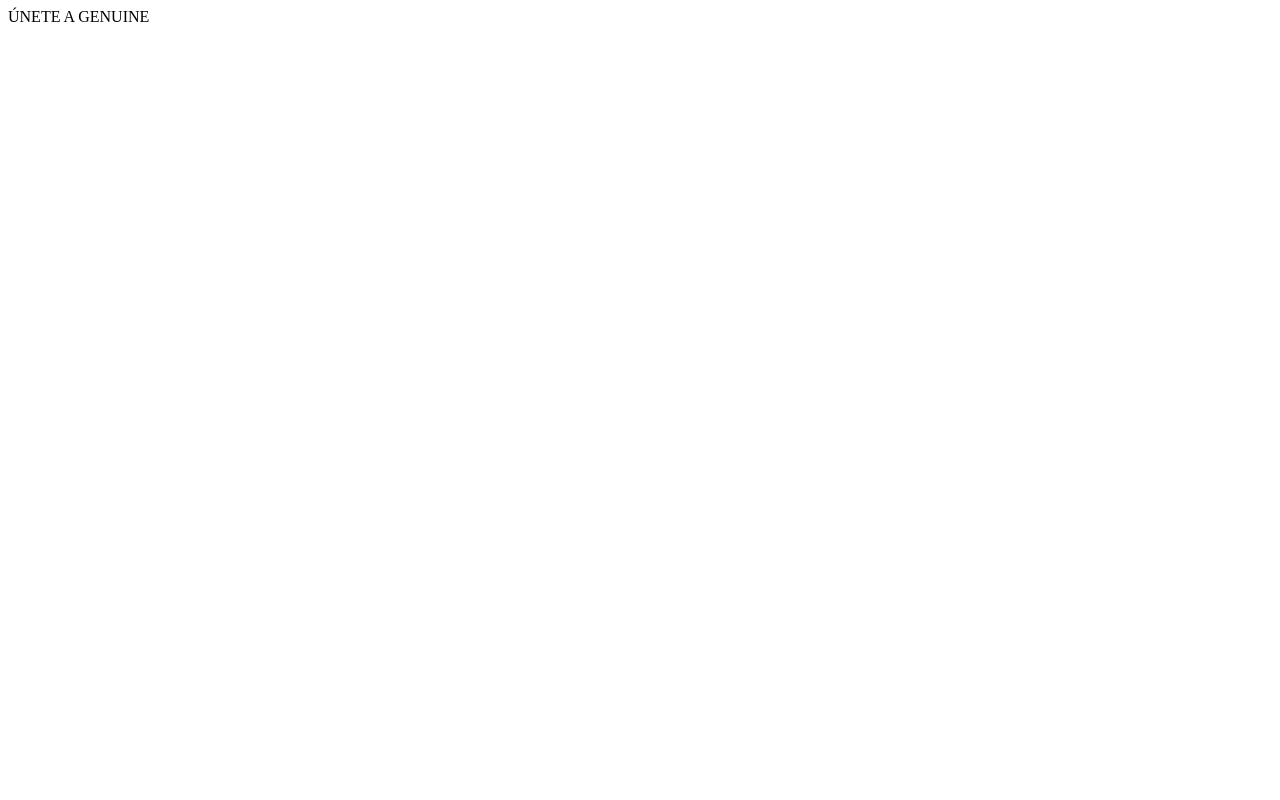
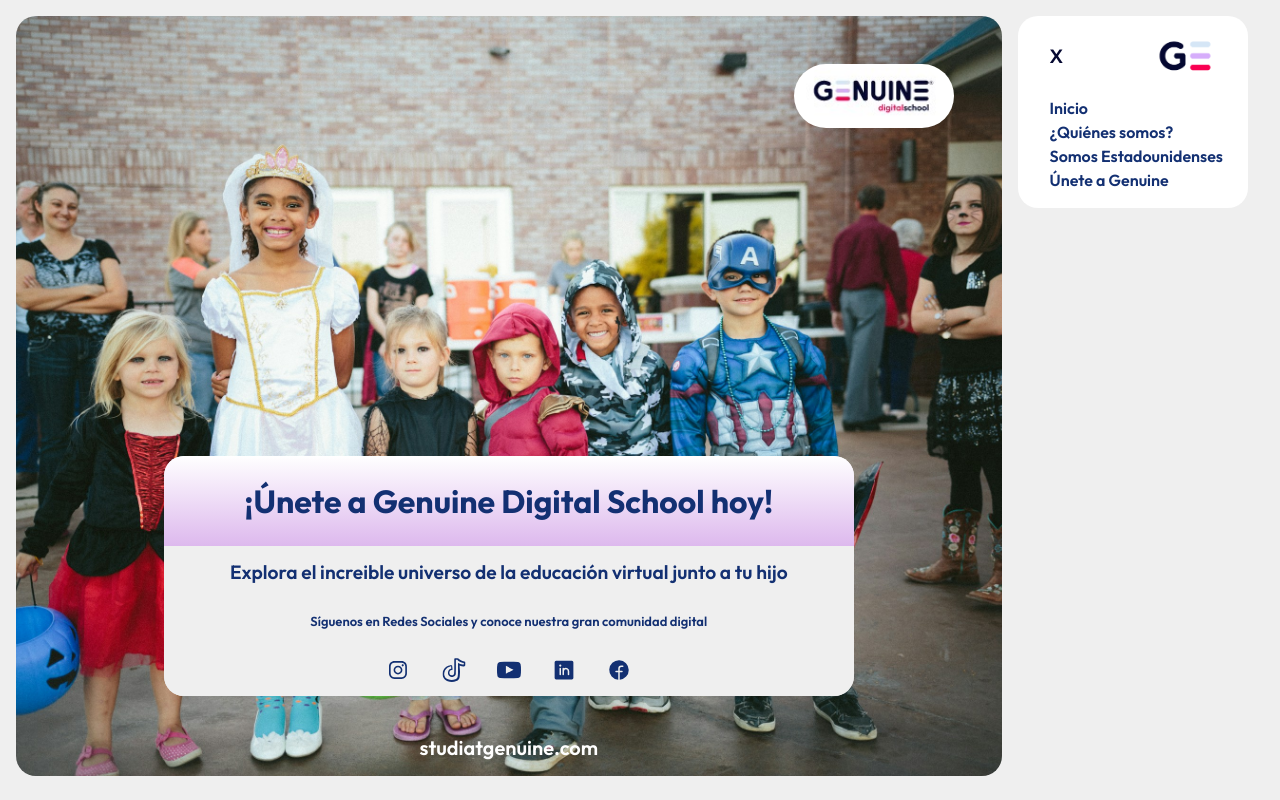
Before and after one commit to juampi85/genuine-lab-prueba-tecnica, a plain HTML site: page unete.html in a window 1280 px wide. Drawn offline with Linux system fonts and the light colour scheme.

Commit message:
Finaliza view de Únete a Genuine formato desktop

```diff
--- a/styles/index.css
+++ b/styles/index.css
@@ -125,7 +125,6 @@ section {
   border-radius: 0 20px 20px 0;
   margin-top: 1rem;
   margin-left: 2rem;
-  /* padding-bottom: 0.5rem; */
 
   & a {
     background-color: transparent;
--- a/styles/unete.css
+++ b/styles/unete.css
@@ -0,0 +1,184 @@
+* {
+  margin: 0;
+  padding: 0;
+  box-sizing: border-box;
+  background-color: #efefef;
+}
+
+.container {
+  height: 100vh;
+  display: flex;
+}
+
+section {
+  border-radius: 20px;
+  height: 15rem;
+}
+
+main {
+  margin: 1rem;
+  margin-bottom: 0.5rem;
+  border-radius: 20px;
+  align-items: center;
+  display: flex;
+  flex-direction: column;
+  width: 77vw;
+  height: 95vh;
+  background-image: url('../images/niños.jpg');
+  background-size: cover;
+  background-position: bottom;
+  position: relative;
+}
+
+.genuine-logo {
+  height: 4rem;
+  width: 10rem;
+  position: absolute;
+  top: 3rem;
+  right: 3rem;
+  border-radius: 2rem;
+  padding: 0.25rem;
+  background-color: #fff;
+}
+
+.cartel-unete {
+  position: absolute;
+  width: 70%;
+  height: 15rem;
+  bottom: 5rem;
+  display: flex;
+  flex-direction: column;
+  border-top-left-radius: 20px;
+  border-top-right-radius: 20px;
+  border-bottom-left-radius: 20px;
+  border-bottom-right-radius: 20px;
+}
+
+.bicolor {
+  background: rgb(255, 255, 255);
+  background: linear-gradient(
+    180deg,
+    rgba(255, 255, 255, 1) 0%,
+    rgba(217, 172, 237, 0.8099614845938375) 100%
+  );
+  height: 9rem;
+  width: 100%;
+  display: grid;
+  place-content: center;
+  border-top-left-radius: 20px;
+  border-top-right-radius: 20px;
+  font-family: 'Outfit', sans-serif;
+  font-optical-sizing: auto;
+  font-weight: 600;
+  font-style: normal;
+  color: #133072;
+
+  & h1 {
+    background-color: transparent;
+    text-align: center;
+  }
+}
+
+.blanco {
+  width: 100%;
+  height: 100%;
+  border-bottom-left-radius: 20px;
+  border-bottom-right-radius: 20px;
+  display: flex;
+  flex-direction: column;
+  justify-content: space-around;
+  align-items: center;
+}
+
+.explora {
+  font-family: 'Outfit', sans-serif;
+  font-optical-sizing: auto;
+  font-weight: 600;
+  font-style: normal;
+  color: #133072;
+  font-size: larger;
+}
+
+.siguenos {
+  font-family: 'Outfit', sans-serif;
+  font-optical-sizing: auto;
+  font-weight: 600;
+  font-style: normal;
+  color: #133072;
+  font-size: small;
+}
+
+.icons {
+  display: flex;
+  justify-content: space-around;
+  width: 40%;
+
+  & img {
+    height: 1.5rem;
+  }
+}
+
+.study {
+  position: absolute;
+  bottom: 1rem;
+  font-family: 'Outfit', sans-serif;
+  font-optical-sizing: auto;
+  font-weight: 600;
+  font-style: normal;
+  color: white;
+  background-color: transparent;
+  font-size: 1.25rem;
+}
+
+.menu {
+  height: 12rem;
+  background-color: #fff;
+  margin: 1rem 1rem 0 0;
+  width: 18vw;
+}
+
+.menu-logo {
+  height: 25%;
+  display: flex;
+  justify-content: space-between;
+  background-color: white;
+  align-items: center;
+  margin-top: 1rem;
+  padding: 0 2rem;
+  border-radius: 20px;
+
+  & p {
+    background-color: white;
+    font-size: 1.2rem;
+    font-family: 'Outfit', sans-serif;
+    font-optical-sizing: auto;
+    font-weight: 600;
+    font-style: normal;
+    color: #050831;
+  }
+
+  & img {
+    height: 2.5rem;
+  }
+}
+
+.menu-navbar {
+  height: 6rem;
+  display: flex;
+  flex-direction: column;
+  justify-content: space-around;
+  background-color: #fff;
+  border-radius: 0 20px 20px 0;
+  margin-top: 1rem;
+  margin-left: 2rem;
+
+  & a {
+    background-color: transparent;
+    text-decoration: none;
+    color: #133072;
+    font-family: 'Outfit', sans-serif;
+    font-optical-sizing: auto;
+    font-weight: 600;
+    font-style: normal;
+  }
+}
--- a/unete.html
+++ b/unete.html
@@ -1,11 +1,58 @@
 <!DOCTYPE html>
 <html lang="es">
-<head>
-  <meta charset="UTF-8">
-  <meta name="viewport" content="width=device-width, initial-scale=1.0">
-  <title>Únete a Genuine</title>
-</head>
-<body>
-  ÚNETE A GENUINE
-</body>
+  <head>
+    <meta charset="UTF-8" />
+    <meta name="viewport" content="width=device-width, initial-scale=1.0" />
+    <!-- Google Fonts -->
+    <link rel="preconnect" href="https://fonts.googleapis.com" />
+    <link rel="preconnect" href="https://fonts.gstatic.com" crossorigin />
+    <link
+      href="https://fonts.googleapis.com/css2?family=Outfit:wght@100..900&display=swap"
+      rel="stylesheet"
+    />
+    <!-- CSS File -->
+    <link rel="stylesheet" href="./styles/unete.css" />
+    <title>Únete a Genuine</title>
+  </head>
+  <body>
+    <div class="container">
+      <main>
+        <img class="genuine-logo" src="./images/logo-unete.jpg" alt="logo de Genuine" />
+        <div class="cartel-unete">
+          <div class="bicolor">
+            <h1>¡Únete a Genuine Digital School hoy!</h1>
+          </div>
+          <div class="blanco">
+            <p class="explora">
+              Explora el increible universo de la educación virtual junto a tu
+              hijo
+            </p>
+            <p class="siguenos">
+              Síguenos en Redes Sociales y conoce nuestra gran comunidad digital
+            </p>
+            <div class="icons">
+              <img src="./images/instagram-logo.svg" alt="logo de instagram" />
+              <img src="./images/tik-tok-logo.svg" alt="logo de tik tok" />
+              <img src="./images/youtube-logo.svg" alt="logo de youtube" />
+              <img src="./images/linkedin-logo.svg" alt="logo de linkedin" />
+              <img src="./images/facebook-logo.svg" alt="logo de facebook" />
+            </div>
+          </div>
+        </div>
+        <p class="study">studiatgenuine.com</p>
+      </main>
+      <section class="menu">
+        <div class="menu-logo">
+          <p>X</p>
+          <img src="./images/GL-logo-menu.jpg" alt="menu logo" />
+        </div>
+        <div class="menu-navbar">
+          <a href="./index.html">Inicio</a>
+          <a href="./nosotros.html">¿Quiénes somos?</a>
+          <a href="./estadounidenses.html">Somos Estadounidenses</a>
+          <a href="./unete.html">Únete a Genuine</a>
+        </div>
+      </section>
+    </div>
+  </body>
 </html>
```
Also changed, not shown: images/facebook-logo.svg (added), images/iconos.jpg (added), images/instagram-logo.svg (added), images/linkedin-logo.svg (added), images/logo-unete.jpg (added), images/niños.jpg (added), images/tik-tok-logo.svg (added), images/youtube-logo.svg (added).
